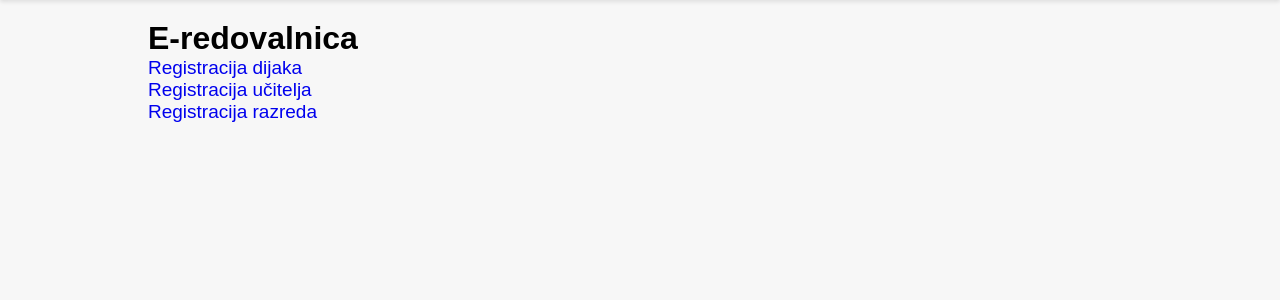
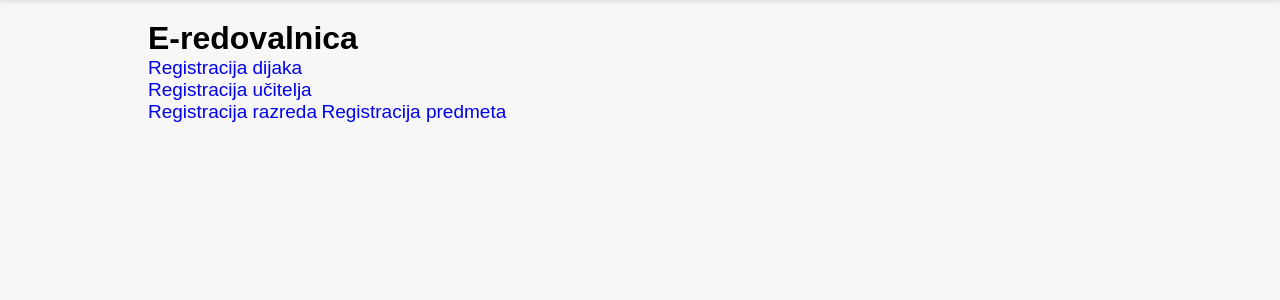
Before and after one commit to majzabukovnik/Redovalnica, a PHP site: page /Redovalnica/domov/ in a window 1280 px wide. Shown: the part 80-380 px from the top of the page. Run offline with PHP 8.4, Linux system fonts and the light colour scheme.

Commit message:
adding navigation onto homepage

```diff
--- a/views/html/domov.php
+++ b/views/html/domov.php
@@ -15,6 +15,7 @@
         <a href="/Redovalnica/registracijaDijaka">Registracija dijaka</a> <br>
         <a href="/Redovalnica/registracijaUcitelja">Registracija učitelja</a><br>
         <a href="/Redovalnica/registrirajRazred/">Registracija razreda</a>
+        <a href="/Redovalnica/registrirajPredmet/">Registracija predmeta</a>
     </div>
     <div class="rightEdge"></div>
 </div>
```
